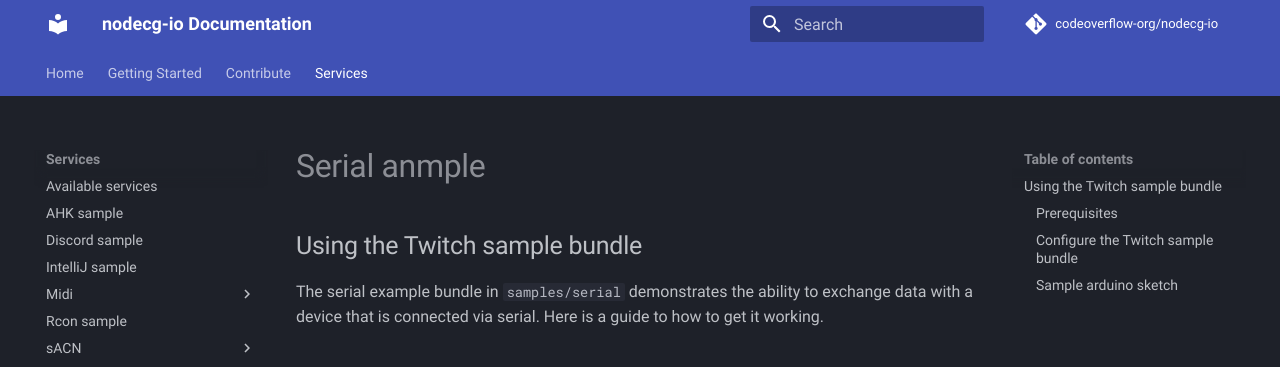
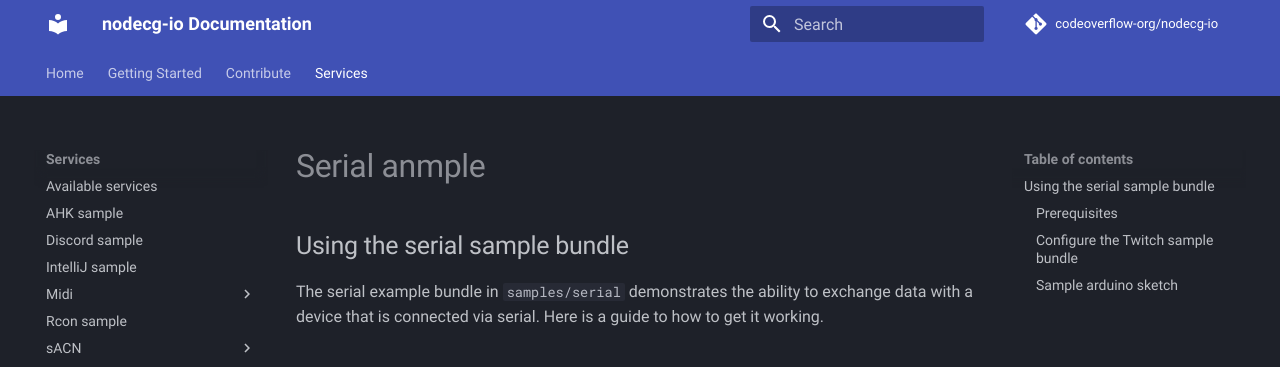
Before and after one commit to codeoverflow-org/nodecg-io-docs, an MkDocs documentation site: the page built from docs/samples/serial.md, in a window 1280 px wide and 900 px high. Shown: the top 367 px of the window. Built offline with MkDocs 1.6.1 and Material for MkDocs 9.7.7, drawn with Linux system fonts in a browser that asks for light colours; comment, search, counter and statistics services are not loaded.

Commit message:
Update docs/samples/serial.md
Co-authored-by: Daniel Huber <daniel.hub@outlook.de>

```diff
--- a/docs/samples/serial.md
+++ b/docs/samples/serial.md
@@ -1,4 +1,4 @@
-## Using the Twitch sample bundle
+## Using the serial sample bundle
 
 The serial example bundle in `samples/serial` demonstrates the ability to exchange data with a device that is connected via serial. Here is a guide to how to get it working.
 
```
